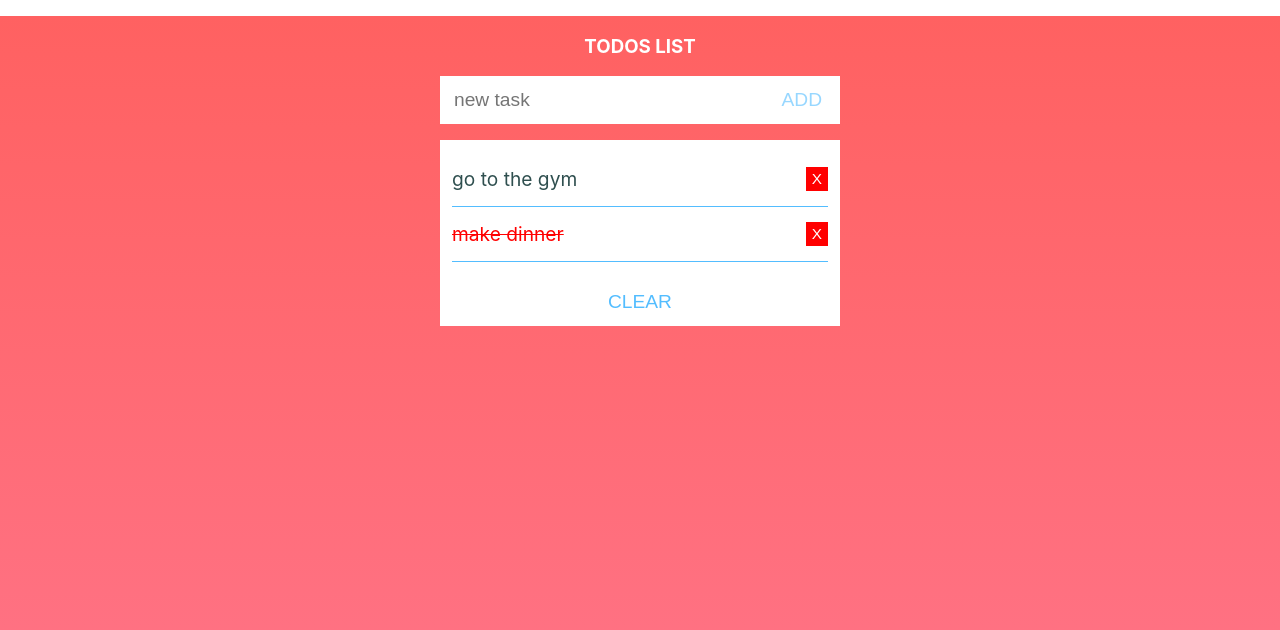
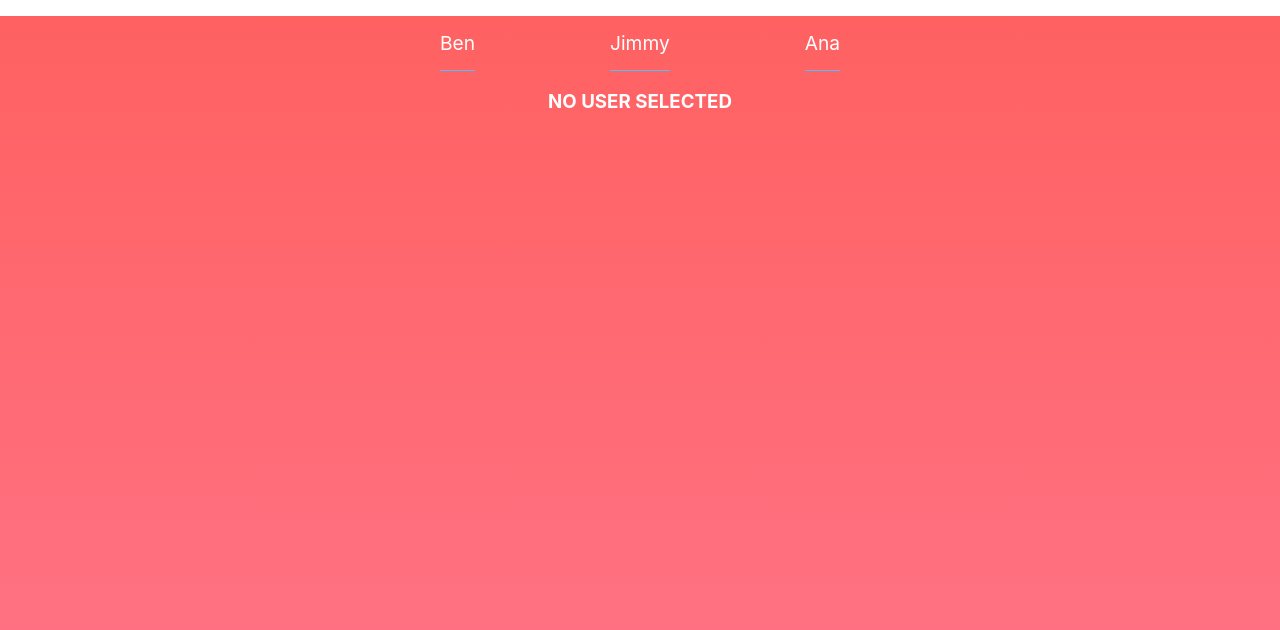
Before and after one commit to goncalolourenco/react-lesson, a React (Create React App) app: page / in a window 1280 px wide. Shown: the top 630 px of the page. Built offline with nearby package versions, Linux system fonts and the light colour scheme.

Commit message:
fetch Todos for each user

```diff
--- a/src/App.js
+++ b/src/App.js
@@ -4,11 +4,26 @@ import TodosList from './Todos/List/List';
 import UsersList from './Todos/Users/Users';
 
 class App extends React.Component {
+  constructor() {
+    super();
+    this.state = {
+      selectedUser: null,
+    };
+  }
+
+  handleClickUser = (_, user) => {
+    this.setState({
+      selectedUser: user,
+    });
+  };
+
   render() {
+    const { selectedUser } = this.state;
+
     return (
       <div className='App'>
-        <UsersList />
-        <TodosList />
+        <UsersList onClick={this.handleClickUser} />
+        <TodosList user={selectedUser} />
       </div>
     );
   }
--- a/src/Todos/List/List.js
+++ b/src/Todos/List/List.js
@@ -64,14 +64,32 @@ class TodosList extends React.Component {
   };
 
   async componentDidMount() {
+    const { user } = this.props;
+
+    if (user) {
       try {
         this.setState({ fetchState: { isLoading: true, error: null } });
-      const todos = await client.getUserTodos({ userId: 1 });
+        const todos = await client.getUserTodos({ userId: user.id });
         this.setState({ todos, fetchState: { isLoading: false } });
       } catch (error) {
         this.setState({
           fetchState: { isLoading: false, error: 'The request has failed' },
         });
+      }
+    }
+  }
+
+  async componentDidUpdate(prevProps) {
+    if (this.props.user && prevProps.user !== this.props.user) {
+      try {
+        this.setState({ fetchState: { isLoading: true, error: null } });
+        const todos = await client.getUserTodos({ userId: this.props.user.id });
+        this.setState({ todos, fetchState: { isLoading: false } });
+      } catch (error) {
+        this.setState({
+          fetchState: { isLoading: false, error: 'The request has failed' },
+        });
+      }
     }
   }
 
@@ -82,14 +100,16 @@ class TodosList extends React.Component {
       fetchState: { isLoading, error },
     } = this.state;
 
+    const { user } = this.props;
+
     return (
       <div className='todos-container'>
-        <h3>Todos list</h3>
+        <h3>{user ? `${user.name} To-do list` : 'No user selected'}</h3>
 
         {isLoading && <div>Loading...</div>}
         {error && <div>{error}</div>}
 
-        {!isLoading && !error && (
+        {user && !isLoading && !error && (
           <>
             <form className='todos-form'>
               <input
--- a/src/Todos/Users/Users.js
+++ b/src/Todos/Users/Users.js
@@ -1,25 +1,51 @@
 import React from 'react';
 import './Users.css';
+import client from '../../client';
 
 class UsersList extends React.Component {
   constructor() {
     super();
     this.state = {
       users: [],
+      fetchState: {
+        isLoading: false,
+        error: null,
+      },
     };
   }
 
-  async componentDidMount() {}
+  async componentDidMount() {
+    try {
+      this.setState({ fetchState: { isLoading: true, error: null } });
+      const users = await client.getUsers();
+      this.setState({ users, fetchState: { isLoading: false } });
+    } catch (error) {
+      this.setState({
+        fetchState: { isLoading: false, error: 'The request has failed' },
+      });
+    }
+  }
 
   render() {
-    const { users } = this.state;
+    const {
+      users,
+      fetchState: { isLoading },
+    } = this.state;
 
-    return (
+    const { onClick } = this.props;
+
+    return isLoading ? (
+      <div>Loading...</div>
+    ) : (
       <ul className='user-list'>
         {users &&
           users.map((user) => {
             return (
-              <li className='user-item' key={user.id}>
+              <li
+                className='user-item'
+                key={user.id}
+                onClick={(event) => onClick(event, user)}
+              >
                 {user.name}
               </li>
             );
```
Lines whose indentation alone changed are shown as unchanged.
